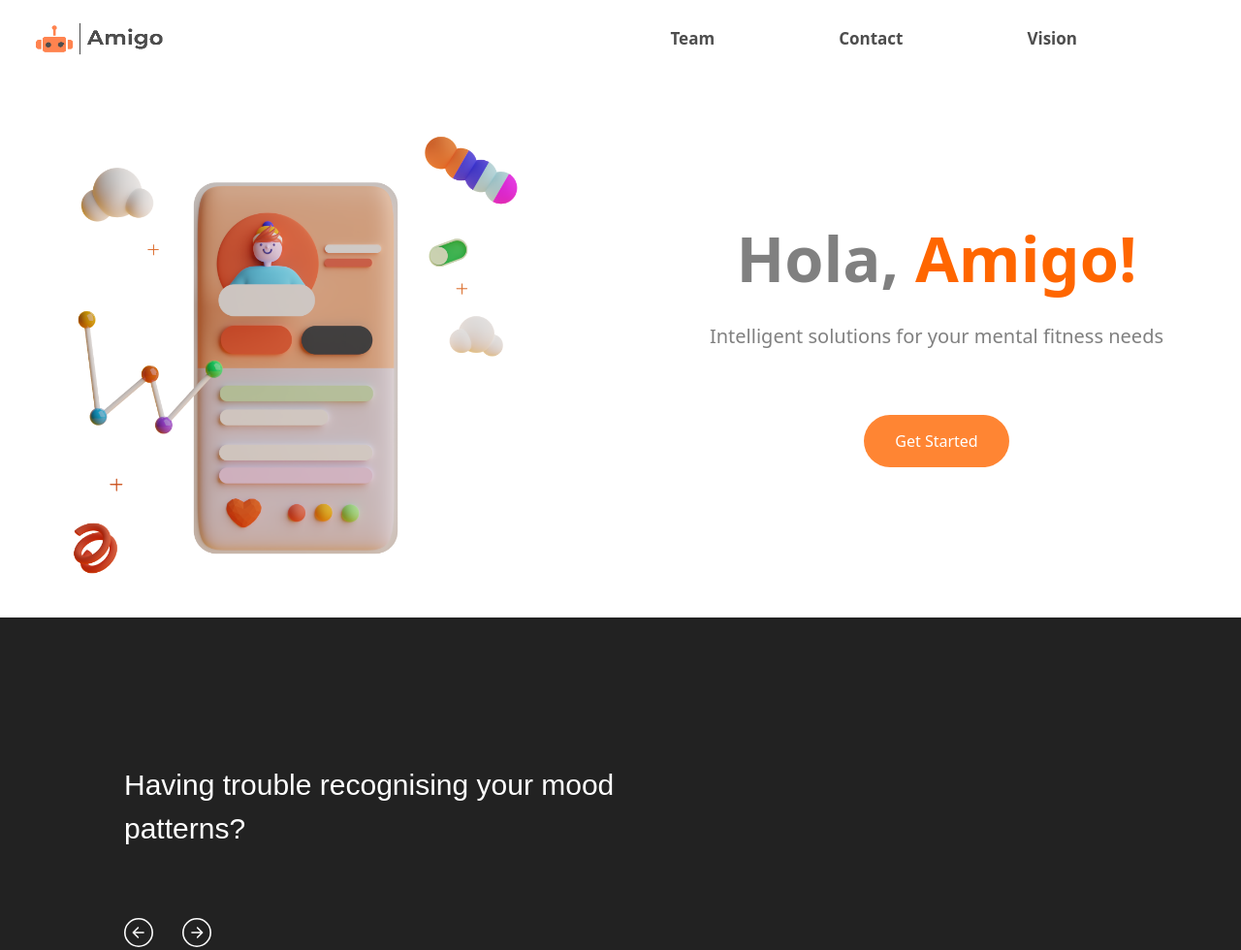
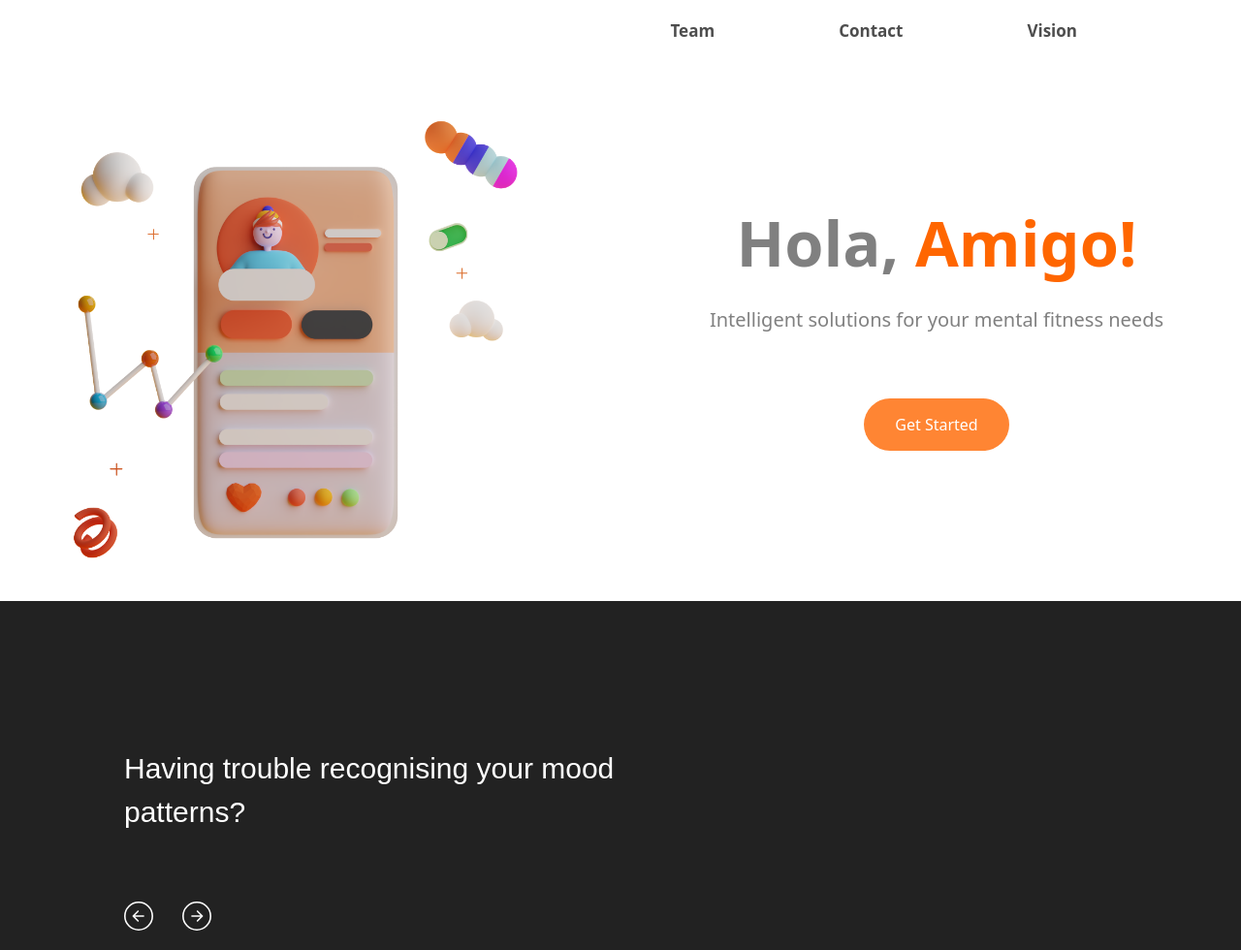
Before and after one commit to mandarangchekar/heya, a plain HTML site: page index.html in a window 1280 px wide. Shown: the top 980 px of the page at 97% size. Drawn offline with nearby package versions, Linux system fonts and the light colour scheme; files whose address does not match are found by name; a web font is replaced by a local one.

Commit message:
Update index.html

```diff
--- a/index.html
+++ b/index.html
@@ -67,7 +67,7 @@
 
     <section id="nav-bar">
         <nav class="navbar navbar-expand-lg navbar-light">
-            <a class="navbar-brand" href="./index.html"><img src="images/logo2.png"></a>
+
             <button class="navbar-toggler" style="background-color:gray;" type="button" data-toggle="collapse"
                 data-target="#navbarNav" aria-controls="navbarNav" aria-expanded="false" aria-label="Toggle navigation">
                 <i class="fa fa-bars" aria-hidden="true"></i>
```
